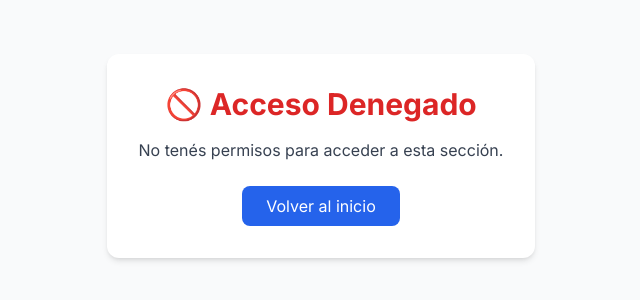
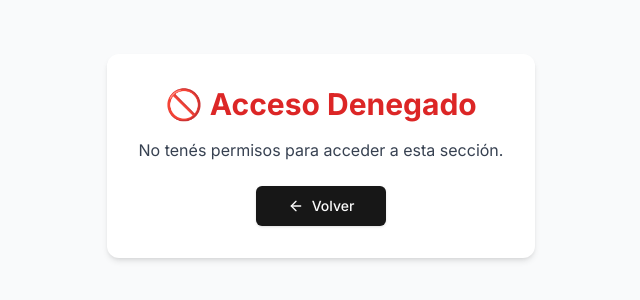
Before and after one commit to francoleon08/proyecto-aps, a Next.js app: page /unauthorized in a window 1280 px wide. Shown: the part 244-544 px from the top of the page, without its empty margins (319-959 px from the left). Built offline with nearby package versions, Linux system fonts and the light colour scheme.

Commit message:
fix: redirect back after unauthorized page

```diff
--- a/app/unauthorized/page.tsx
+++ b/app/unauthorized/page.tsx
@@ -1,21 +1,20 @@
-import Link from 'next/link'
+'use client'
+
+import { useRouter } from 'next/navigation'
+import { Button } from '@/components/ui/button'
+import { ArrowLeft } from 'lucide-react'
 
 export default function UnauthorizedPage() {
+  const router = useRouter()
   return (
     <main className="flex flex-col items-center justify-center min-h-screen bg-gray-50">
       <div className="bg-white shadow-md rounded-xl p-8 text-center max-w-md">
-        <h1 className="text-3xl font-bold text-red-600 mb-4">
-          🚫 Acceso Denegado
-        </h1>
-        <p className="text-gray-700 mb-6">
-          No tenés permisos para acceder a esta sección.
-        </p>
-        <Link
-          href="/"
-          className="inline-block px-6 py-2 bg-blue-600 text-white rounded-lg hover:bg-blue-700 transition"
-        >
-          Volver al inicio
-        </Link>
+        <h1 className="text-3xl font-bold text-red-600 mb-4">🚫 Acceso Denegado</h1>
+        <p className="text-gray-700 mb-6">No tenés permisos para acceder a esta sección.</p>
+        <Button onClick={() => router.back()} size="lg" className="gap-2">
+          <ArrowLeft className="h-5 w-5" />
+          Volver
+        </Button>
       </div>
     </main>
   )
```
